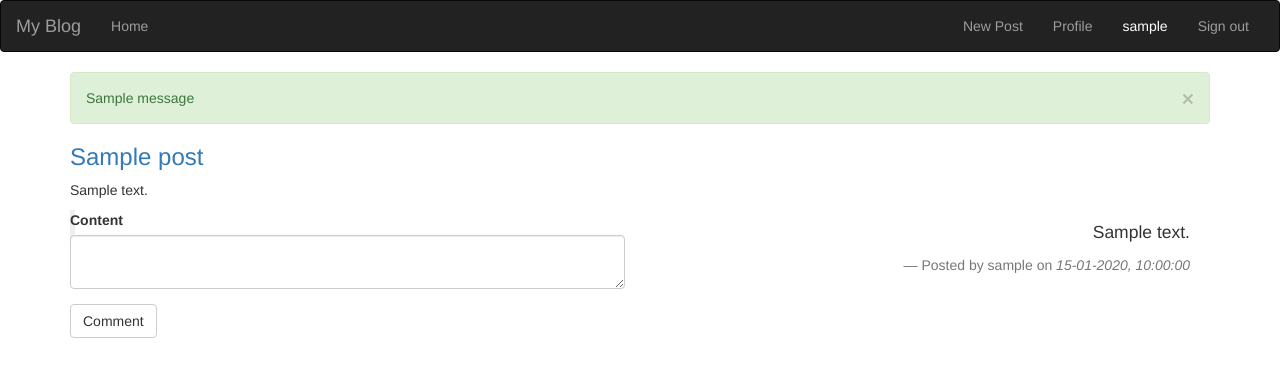
After one commit to OwinoLucas/blog, a Flask app: page /home/comment/1 in a window 1280 px wide. The commit adds this page. Shown: the top 377 px of the page. Run offline with Flask 2, Linux system fonts and the light colour scheme; a user stored in the database is signed in; tables that the repository leaves empty hold one stand-in row (values such as "Sample post"); one stand-in notice (Sample message) is shown; some libraries are stand-ins or nearby versions.

Commit message:
added comments functionality for better user experience

```diff
--- a/app/main/forms.py
+++ b/app/main/forms.py
@@ -5,9 +5,13 @@ from wtforms import ValidationError
 
 class UpdateProfile(FlaskForm):
     bio = TextAreaField('Tell us about you.',validators = [Required()])
-    submit = SubmitField('Submit')
+    submit = SubmitField('Update')
 
 class PostForm(FlaskForm):
     title = StringField('Title', validators = [Required()])
     content = TextAreaField('Content', validators = [Required()])
     submit = SubmitField('Post')
+
+class CommentForm(FlaskForm):
+    comment = TextAreaField('Content', validators = [Required()])
+    submit = SubmitField('Comment')
--- a/app/main/views.py
+++ b/app/main/views.py
@@ -1,8 +1,8 @@
 from . import main
 from flask import render_template,flash,request,redirect,url_for,abort
 from flask_login import login_required,current_user
-from ..models import User,Post
-from .forms import UpdateProfile,PostForm
+from ..models import User,Post,Comment
+from .forms import UpdateProfile,PostForm,CommentForm
 from .. import db,photos
 from ..request import get_quotes
 
@@ -26,6 +26,28 @@ def new_post():
 def post(post_id):
     post = Post.query.get_or_404(post_id)
     return render_template('that_post.html', post = post )
+
+@main.route('/home/comment/<int:post_id>',methods = ['GET','POST'])
+@login_required
+def comment(post_id):
+    '''
+    View root page function that returns the comments and its data
+    '''
+    form = CommentForm()
+    post = Post.query.get_or_404(post_id)
+    #if post.user != current_user:
+        #abort(403)
+    if form.validate_on_submit():
+        comment = form.comment.data
+        #date_posted = form.date_posted.data
+        comment = Comment(comment = comment,user_id = current_user._get_current_object().id,post_id=post_id)
+        db.session.add(comment)
+        db.session.commit()
+        flash('Your comment has been posted!')
+        return redirect(url_for('.comment',post_id=post_id))
+
+    all_comments = Comment.query.filter_by(post_id = post.id).all()
+    return render_template("comments.html",form=form, comment = all_comments,post = post)
 
 @main.route('/post/<int:post_id>/update',methods = ['GET','POST'])
 @login_required
@@ -62,14 +84,13 @@ def home():
 @main.route('/user/post/<string:username>')
 def user_post(username):
     '''
-    View root page function that returns the home page and its data
+    View root page function that returns the user_post page and its data
     '''
     #page = request.args.get('page',1,type=int)
     user = User.query.filter_by(username=username).first_or_404()
     posts = Post.query.filter_by(user=user).order_by(Post.date_posted.desc()).all()
     title = 'Home - Welcome to My BLog'
     return render_template('user_post.html', user=user,title = title, posts = posts)
-
 
 @main.route('/user/<uname>')
 def profile(uname):
@@ -99,6 +120,7 @@ def update_profile(uname):
 
     return render_template('profile/update.html',form =form)
 
+
 @main.route('/user/<uname>/update/pic',methods= ['POST'])
 @login_required
 def update_pic(uname):
--- /dev/null
+++ b/app/templates/comments.html
@@ -0,0 +1,51 @@
+{% extends 'bootstrap/base.html'%}
+{% import 'macros.html' as macro %}
+{% import 'bootstrap/wtf.html' as wtf %}
+{% block navbar %}
+{% include 'navbar.html' %}
+{% endblock %}
+
+
+{% block content %}
+<div class="container">
+    <!--Flash message -->
+    {% for message in get_flashed_messages() %}
+    <div class="alert alert-success">
+        <button type="button" class="close" data-dismiss="alert">&times;</button>
+        {{ message }}
+    </div>
+    {% endfor %}
+
+    <article>
+        <h3><a>{{ post.title }}</a></h3>
+        <p>{{ post.content }}</p>
+
+    </article>
+    <div class="row">
+        <div class="col-md-6">
+
+            {{wtf.quick_form(form)}}
+        </div>
+
+
+        <div class="container text-center">
+            {% if comment %}
+            {% for comm in comment %}
+
+            <blockquote class="blockquote text-right">
+                <p class="mb-0">{{ comm.comment }}</p>
+                <footer class="blockquote-footer">Posted by {{ comm.user.username }} on
+                    <cite>{{ comm.date_posted.strftime("%d-%m-%Y, %H:%M:%S") }}</cite></footer>
+            </blockquote>
+            {% endfor %}
+            {% else %}
+            <h3>This post does not does not have any comments yet !</h3>
+            {%endif%}
+
+
+        </div>
+
+
+    </div>
+</div>
+{% endblock %}
--- a/app/templates/email/welcome_user.txt
+++ b/app/templates/email/welcome_user.txt
@@ -1,3 +1,3 @@
 Hello {{user.username}}
 Welcome to My Blog
-I have just seen your sign up for my application and want to welcome you to the family. Enjoy the features i worked on and feel free to comment on the posts.
+I have just seen your sign up for my application and I want to welcome you to the fam. Enjoy the features i worked on and feel free to post and comment on the posts.
--- a/app/templates/home.html
+++ b/app/templates/home.html
@@ -18,12 +18,12 @@
         {{ message }}
     </div>
     {% endfor %}
+
     {{ macro.display(posts) }}
+
+
 
 </div>
 
 
 {% endblock %}
-
-
-<
--- a/app/templates/macros.html
+++ b/app/templates/macros.html
@@ -12,7 +12,9 @@
                 height="50px" style="border-radius: 50%;">
             <a class="mr-2"
                 href="{{ url_for('.user_post', username=post.user.username)}}">{{ post.user.username }}</a>&nbsp;&nbsp;
-            <small class="text-muted">{{ post.date_posted.strftime("%d-%m-%Y") }}</small>
+            <small class="text-muted">{{ post.date_posted.strftime("%d-%m-%Y, %H:%M:%S") }}</small>
+            <a href="{{ url_for('.comment', post_id = post.id) }}" class="btn btn-primary"
+                style="float: right;">Comment</a>
         </div>
         <h3><a href="{{ url_for('.post',post_id=post.id)}}">{{ post.title }}</a></h3>
         <p class=" article-content">{{ post.content }}</p>
--- a/manage.py
+++ b/manage.py
@@ -1,6 +1,6 @@
 from app import create_app,db
 from flask_script import Manager,Server
-from app.models import User,Post
+from app.models import User,Post,Comment
 from  flask_migrate import Migrate, MigrateCommand
 
 # Creating app instance
@@ -11,7 +11,7 @@ manager.add_command('server',Server)
 
 @manager.shell
 def make_shell_context():
-    return dict(app = app,db = db,User = User, Post = Post)
+    return dict(app = app,db = db,User = User, Post = Post, Comment = Comment)
 
 migrate = Migrate(app,db)
 manager.add_command('db',MigrateCommand)
```
Also changed, not shown: app/static/photos/EW1w3--U0AAdKXb.jpeg (added).
